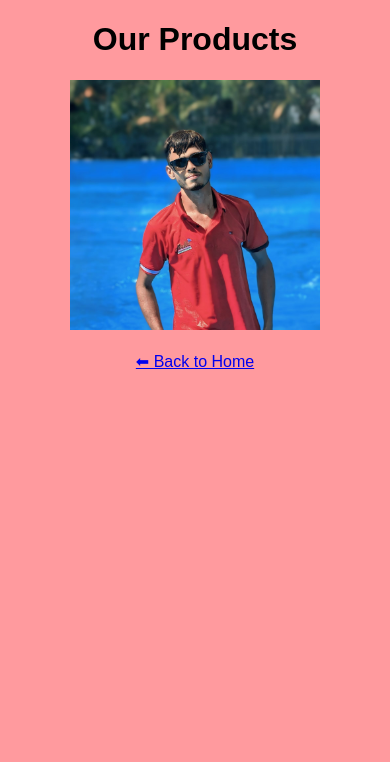
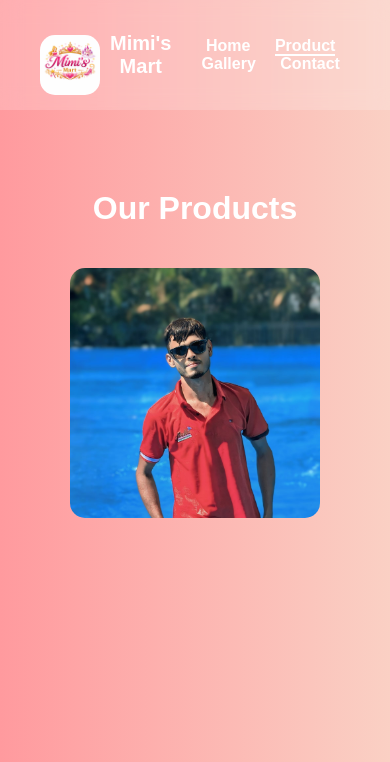
Before and after one commit to umaxinternetservice-source/Mimi-s-Mart, a Flask app: page /product in a window 390 px wide. Shown: the top 762 px of the page. Run offline with Flask 3, Linux system fonts and the light colour scheme.

Commit message:
Enhance product page with navbar and styles
Added a responsive navbar and improved styling.

```diff
--- a/templates/product.html
+++ b/templates/product.html
@@ -2,15 +2,80 @@
 <html>
 <head>
     <title>Products - Mimi's Mart</title>
+    <style>
+        body {
+            margin: 0;
+            font-family: Arial, sans-serif;
+            background: linear-gradient(to right, #ff9a9e, #fad0c4);
+            text-align: center;
+        }
+
+        .navbar {
+            display: flex;
+            justify-content: space-between;
+            align-items: center;
+            padding: 15px 40px;
+            background-color: rgba(255, 255, 255, 0.2);
+            backdrop-filter: blur(10px);
+        }
+
+        .nav-left {
+            display: flex;
+            align-items: center;
+            gap: 10px;
+        }
+
+        .brand {
+            font-size: 20px;
+            font-weight: bold;
+            color: white;
+        }
+
+        .nav-right a {
+            text-decoration: none;
+            margin-left: 20px;
+            color: white;
+            font-weight: bold;
+        }
+
+        .nav-right a:hover {
+            color: #ff10aa;
+        }
+
+        .active {
+            border-bottom: 2px solid white;
+        }
+
+        h1 {
+            margin-top: 80px;
+            color: white;
+        }
+
+        img {
+            margin-top: 20px;
+            border-radius: 15px;
+        }
+    </style>
 </head>
-<body style="text-align:center; background:#ff9a9e; font-family:Arial;">
+<body>
+
+    <div class="navbar">
+        <div class="nav-left">
+            <img src="{{ url_for('static', filename='logo.png') }}" width="60">
+            <span class="brand">Mimi's Mart</span>
+        </div>
+
+        <div class="nav-right">
+            <a href="/">Home</a>
+            <a href="/product" class="active">Product</a>
+            <a href="#">Gallery</a>
+            <a href="#">Contact</a>
+        </div>
+    </div>
 
     <h1>Our Products</h1>
 
     <img src="{{ url_for('static', filename='product1.png') }}" width="250">
 
-    <br><br>
-    <a href="/">⬅ Back to Home</a>
-
 </body>
 </html>
```
